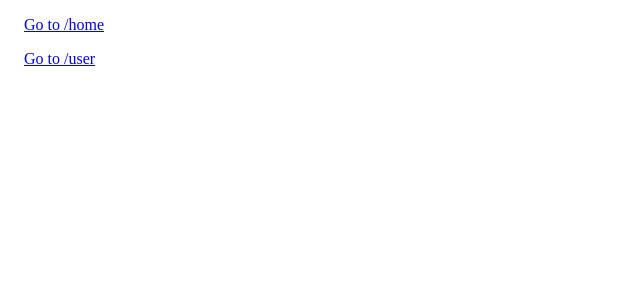
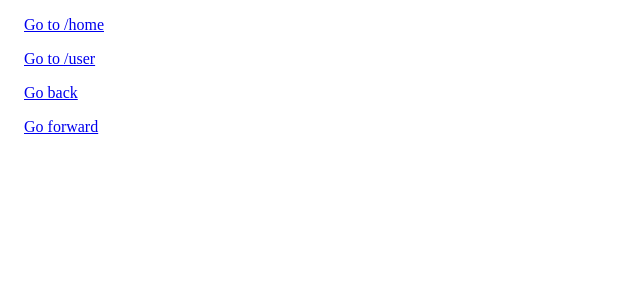
Before and after one commit to parzh/parzh.github.io, a React app: page / in a window 1280 px wide. Shown: the top 300 px of the page, without its empty margins (0-640 px from the left). Built offline with nearby package versions, Linux system fonts and the light colour scheme; the HTML template or start-up script is replaced by a standard one.

Commit message:
Add relative routing

```diff
--- a/src/spa/app.tsx
+++ b/src/spa/app.tsx
@@ -1,10 +1,12 @@
 import React from "react";
-import { Switch, Route, Link } from "react-router-dom";
+import { Switch, Route, Link, useHistory } from "react-router-dom";
 
 import UserPage from "./user-page";
 import HomePage from "./home-page";
 
 export default function App(): JSX.Element {
+	const { goBack, goForward } = useHistory();
+
 	return (
 		<>
 			<section className="links">
@@ -13,6 +15,12 @@ export default function App(): JSX.Element {
 				</p>
 				<p>
 					<Link to="/user">Go to /user</Link>
+				</p>
+				<p>
+					<a href="#" onClick={goBack}>Go back</a>
+				</p>
+				<p>
+					<a href="#" onClick={goForward}>Go forward</a>
 				</p>
 			</section>
 
```
